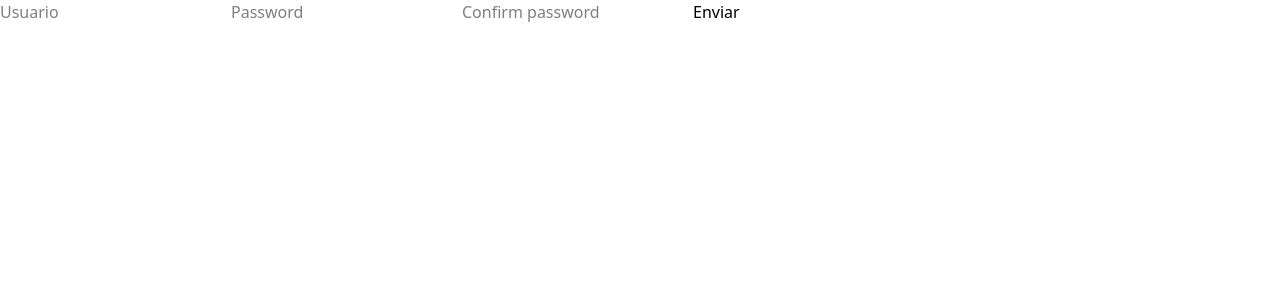
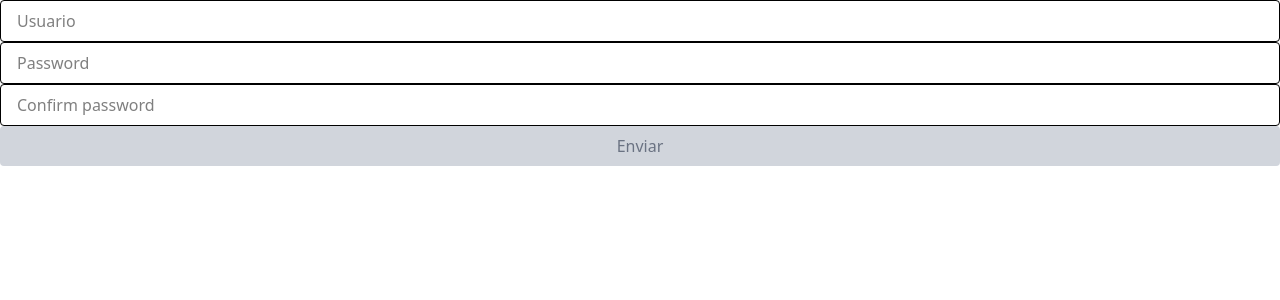
Before and after one commit to ImaFuentes10/web-d-react-avanzado, a React (Vite) app: page / in a window 1280 px wide. Shown: the top 300 px of the page. Built offline with nearby package versions, Linux system fonts and the light colour scheme.

Commit message:
Validación finalizada y estilos iniciales formulario

```diff
--- a/src/components/BasicForm.jsx
+++ b/src/components/BasicForm.jsx
@@ -21,7 +21,9 @@ export const BasicForm = () => {
     register,
     handleSubmit,
     formState: { errors, isValid }
-  } = useForm()
+  } = useForm({
+    resolver: yupResolver(schema)
+  })
 
   const onSubmit = (data) => {
     console.log(data)
@@ -29,10 +31,32 @@ export const BasicForm = () => {
 
   return (
     <form onSubmit={handleSubmit(onSubmit)}>
-      <input type='text' {...register('username')} placeholder='Usuario' />
-      <input type='password' {...register('password')} placeholder='Password' />
-      <input type='password' {...register('confirmPassword')} placeholder='Confirm password' />
-      <button type='submit'>Enviar</button>
+      <input
+        type='text' {...register('username')}
+        placeholder='Usuario'
+        className='w-full px-4 py-2 border rounded focus:outline-none focus:ring-2 focus:ring-blue-400'
+      />
+      {errors.username && <p>{errors.username.message}</p>}
+      <input
+        type='password' {...register('password')}
+        placeholder='Password'
+        className='w-full px-4 py-2 border rounded focus:outline-none focus:ring-2 focus:ring-blue-400'
+      />
+      {errors.password && <p>{errors.password.message}</p>}
+      <input
+        type='password' {...register('confirmPassword')} placeholder='Confirm password'
+        className='w-full px-4 py-2 border rounded focus:outline-none focus:ring-2 focus:ring-blue-400'
+      />
+      {errors.confirmPassword && <p>{errors.confirmPassword.message}</p>}
+      <button
+        type='submit'
+        disabled={!isValid}
+        className={`w-full py-2 rounded transition cursor-pointer
+        ${isValid
+          ? 'bg-blue-600 text-white hover:bg-blue-700'
+          : 'bg-gray-300 text-gray-500 cursor-not-allowed'}`}
+      >Enviar
+      </button>
     </form>
   )
 }
```
